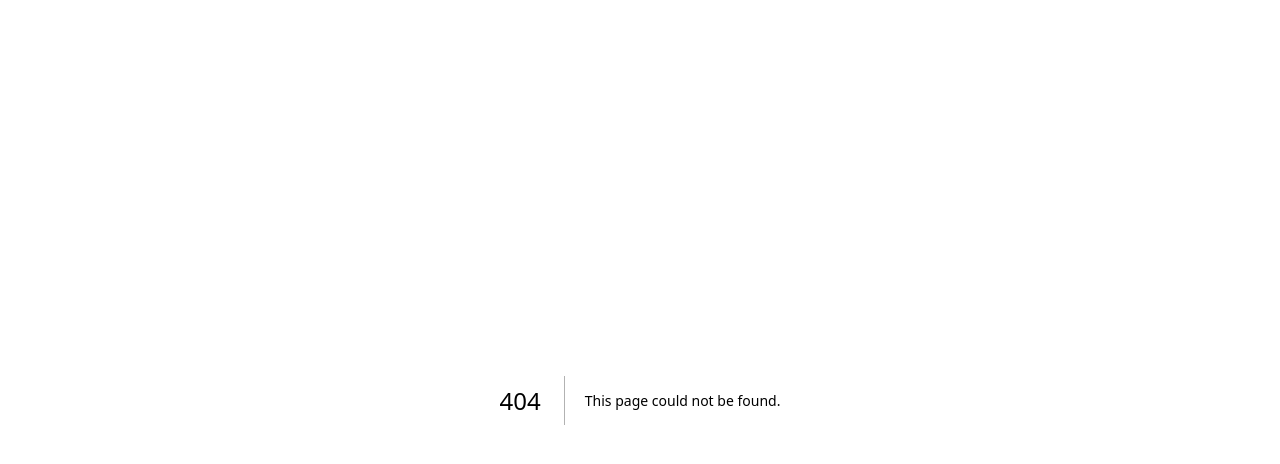
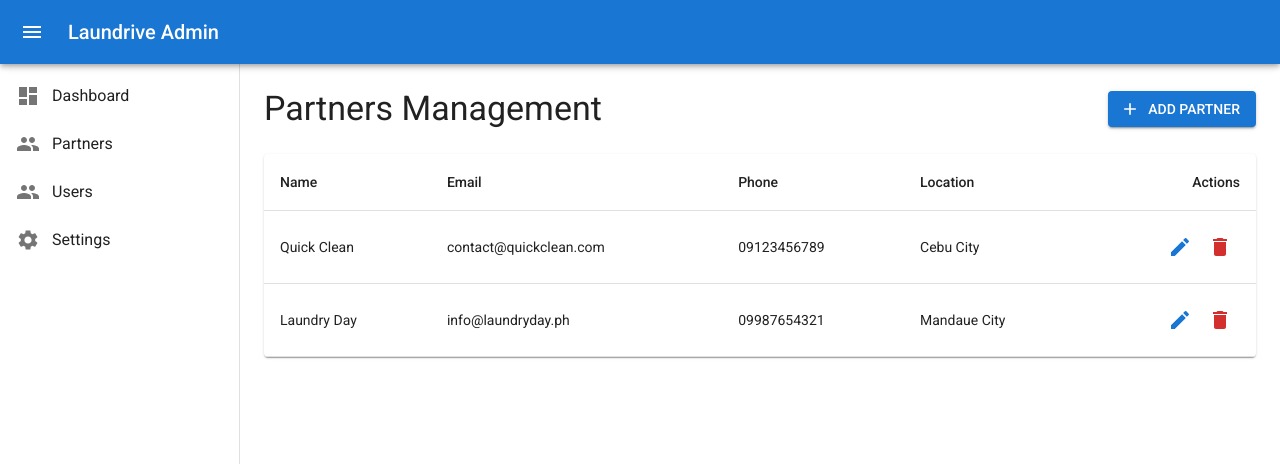
Before and after one commit to Laundrive-Engineering/laundrive-web-v2, a Next.js app: page /admin/partners in a window 1280 px wide. Before the commit this address had no page. Shown: the top 464 px of the page. Built offline with nearby package versions, Linux system fonts and the light colour scheme; what @mui/material-nextjs would draw is missing.

Commit message:
Implement Partner CRUD for Admins

```diff
--- /dev/null
+++ b/src/app/admin/partners/page.tsx
@@ -0,0 +1,187 @@
+'use client';
+import * as React from 'react';
+import {
+  Typography,
+  Box,
+  Button,
+  Paper,
+  Table,
+  TableBody,
+  TableCell,
+  TableContainer,
+  TableHead,
+  TableRow,
+  IconButton,
+  Dialog,
+  DialogTitle,
+  DialogContent,
+  DialogActions,
+  TextField,
+  Stack,
+} from '@mui/material';
+import AddIcon from '@mui/icons-material/Add';
+import EditIcon from '@mui/icons-material/Edit';
+import DeleteIcon from '@mui/icons-material/Delete';
+
+interface Partner {
+  id: number;
+  name: string;
+  email: string;
+  phone: string;
+  location: string;
+}
+
+const initialPartners: Partner[] = [
+  { id: 1, name: 'Quick Clean', email: 'contact@quickclean.com', phone: '09123456789', location: 'Cebu City' },
+  { id: 2, name: 'Laundry Day', email: 'info@laundryday.ph', phone: '09987654321', location: 'Mandaue City' },
+];
+
+export default function PartnersPage() {
+  const [partners, setPartners] = React.useState<Partner[]>(initialPartners);
+  const [open, setOpen] = React.useState(false);
+  const [editingPartner, setEditingPartner] = React.useState<Partner | null>(null);
+  const [formData, setFormData] = React.useState({
+    name: '',
+    email: '',
+    phone: '',
+    location: '',
+  });
+
+  const handleOpen = (partner?: Partner) => {
+    if (partner) {
+      setEditingPartner(partner);
+      setFormData({
+        name: partner.name,
+        email: partner.email,
+        phone: partner.phone,
+        location: partner.location,
+      });
+    } else {
+      setEditingPartner(null);
+      setFormData({ name: '', email: '', phone: '', location: '' });
+    }
+    setOpen(true);
+  };
+
+  const handleClose = () => {
+    setOpen(false);
+  };
+
+  const handleChange = (e: React.ChangeEvent<HTMLInputElement>) => {
+    setFormData({ ...formData, [e.target.name]: e.target.value });
+  };
+
+  const handleSubmit = (e: React.FormEvent) => {
+    e.preventDefault();
+    if (editingPartner) {
+      setPartners(partners.map(p => p.id === editingPartner.id ? { ...editingPartner, ...formData } : p));
+    } else {
+      const newPartner = {
+        id: partners.length + 1,
+        ...formData,
+      };
+      setPartners([...partners, newPartner]);
+    }
+    handleClose();
+  };
+
+  const handleDelete = (id: number) => {
+    if (confirm('Are you sure you want to delete this partner?')) {
+      setPartners(partners.filter(p => p.id !== id));
+    }
+  };
+
+  return (
+    <Box>
+      <Stack direction="row" sx={{ justifyContent: 'space-between', alignItems: 'center', mb: 3 }}>
+        <Typography variant="h4">Partners Management</Typography>
+        <Button variant="contained" startIcon={<AddIcon />} onClick={() => handleOpen()}>
+          Add Partner
+        </Button>
+      </Stack>
+
+      <TableContainer component={Paper}>
+        <Table sx={{ minWidth: 650 }} aria-label="partners table">
+          <TableHead>
+            <TableRow>
+              <TableCell>Name</TableCell>
+              <TableCell>Email</TableCell>
+              <TableCell>Phone</TableCell>
+              <TableCell>Location</TableCell>
+              <TableCell align="right">Actions</TableCell>
+            </TableRow>
+          </TableHead>
+          <TableBody>
+            {partners.map((partner) => (
+              <TableRow key={partner.id}>
+                <TableCell component="th" scope="row">
+                  {partner.name}
+                </TableCell>
+                <TableCell>{partner.email}</TableCell>
+                <TableCell>{partner.phone}</TableCell>
+                <TableCell>{partner.location}</TableCell>
+                <TableCell align="right">
+                  <IconButton color="primary" onClick={() => handleOpen(partner)}>
+                    <EditIcon />
+                  </IconButton>
+                  <IconButton color="error" onClick={() => handleDelete(partner.id)}>
+                    <DeleteIcon />
+                  </IconButton>
+                </TableCell>
+              </TableRow>
+            ))}
+          </TableBody>
+        </Table>
+      </TableContainer>
+
+      <Dialog open={open} onClose={handleClose} maxWidth="sm" fullWidth>
+        <DialogTitle>{editingPartner ? 'Edit Partner' : 'Add New Partner'}</DialogTitle>
+        <form onSubmit={handleSubmit}>
+          <DialogContent>
+            <Stack spacing={2} sx={{ mt: 1 }}>
+              <TextField
+                name="name"
+                label="Partner Name"
+                fullWidth
+                required
+                value={formData.name}
+                onChange={handleChange}
+              />
+              <TextField
+                name="email"
+                label="Email Address"
+                type="email"
+                fullWidth
+                required
+                value={formData.email}
+                onChange={handleChange}
+              />
+              <TextField
+                name="phone"
+                label="Phone Number"
+                fullWidth
+                required
+                value={formData.phone}
+                onChange={handleChange}
+              />
+              <TextField
+                name="location"
+                label="Location"
+                fullWidth
+                required
+                value={formData.location}
+                onChange={handleChange}
+              />
+            </Stack>
+          </DialogContent>
+          <DialogActions>
+            <Button onClick={handleClose}>Cancel</Button>
+            <Button type="submit" variant="contained">
+              {editingPartner ? 'Save Changes' : 'Add Partner'}
+            </Button>
+          </DialogActions>
+        </form>
+      </Dialog>
+    </Box>
+  );
+}
--- a/src/components/layout/AdminLayout.tsx
+++ b/src/components/layout/AdminLayout.tsx
@@ -50,6 +50,7 @@ export default function AdminLayout({ children }: { children: React.ReactNode })
 
   const menuItems = [
     { text: 'Dashboard', icon: <DashboardIcon />, href: '/admin' },
+    { text: 'Partners', icon: <PeopleIcon />, href: '/admin/partners' },
     { text: 'Users', icon: <PeopleIcon />, href: '/admin/users' },
     { text: 'Settings', icon: <SettingsIcon />, href: '/admin/settings' },
   ];
```
